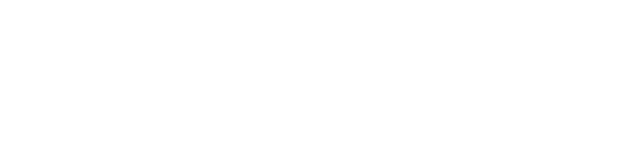
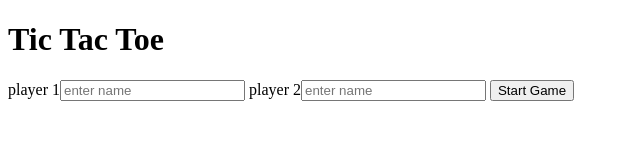
Before and after one commit to acciojob/tictactoe-susmitamenka, a website: page main.html in a window 1280 px wide. Shown: the whole page, without its empty margins (0-640 px from the left). Drawn offline with Linux system fonts and the light colour scheme.

Commit message:
created a submission

```diff
--- a/main.html
+++ b/main.html
@@ -8,6 +8,13 @@
 
 <body>
 	<!-- the entire body must be written by student -->
+	<div class="container">
+	<h1>Tic Tac Toe</h1>
+	player 1<input type="text" id="player-1" placeholder="enter name">
+	player 2<input type="text" id="player-2" placeholder="enter name">
+	<button id="submit">Start Game</button>
+	<div class="message"></div>
+	</div>
     <script type="text/javascript" src="./script.js">
 </script>
 
```
